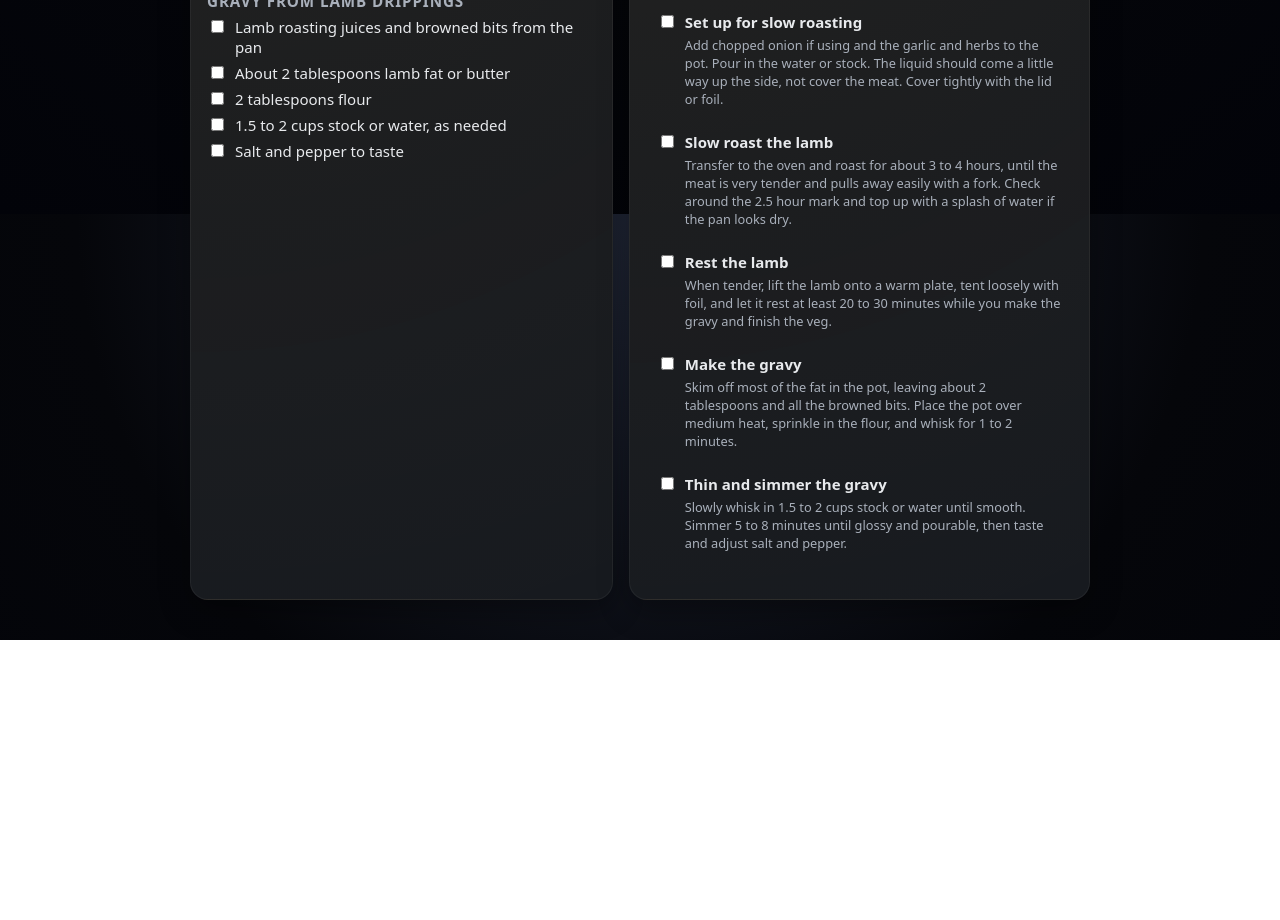
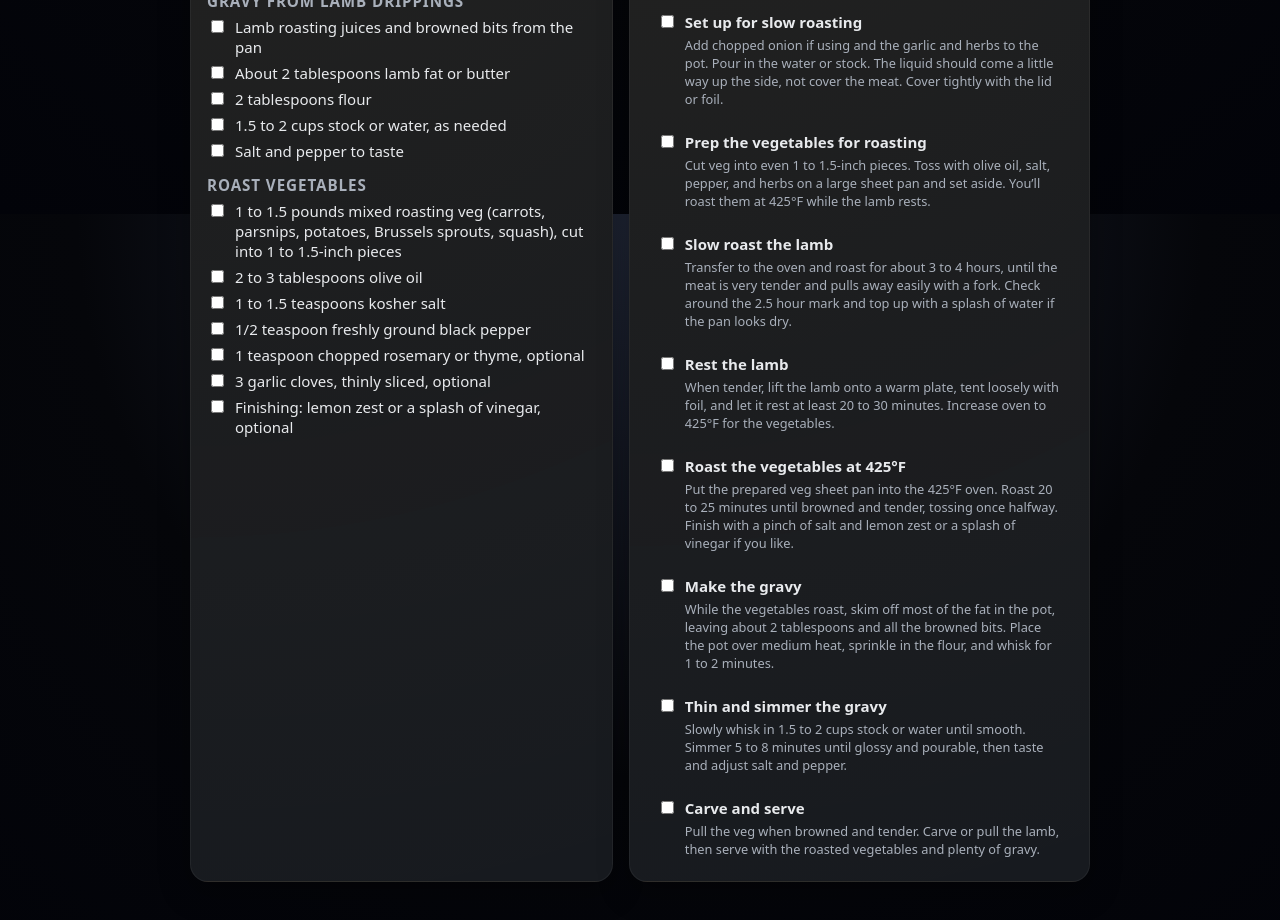
Before and after one commit to josephgleasure/Cookbook, a plain HTML site: page recipes/thanksgiving/index.html in a window 1280 px wide. Shown: the part 586-1506 px from the top of the page. Before the commit the page ends 1226 px from the top, so only its background shows below. Drawn offline with Linux system fonts and the light colour scheme.

Commit message:
Add Home button to all recipes and update instructions

```diff
--- a/recipes/thanksgiving/index.html
+++ b/recipes/thanksgiving/index.html
@@ -305,6 +305,7 @@
         </div>
       </div>
       <div class="actions">
+        <a href="/" class="btn" aria-label="Home">Home</a>
         <button id="cookBtn" class="btn-primary">Start Cook Mode</button>
         <button id="wakeBtn" class="btn" title="Prevent screen sleep on supported phones">
           Keep Screen Awake
@@ -383,6 +384,38 @@
             <div>Salt and pepper to taste</div>
           </li>
         </ul>
+
+        <h3>Roast Vegetables</h3>
+        <ul>
+          <li>
+            <input type="checkbox" />
+            <div>1 to 1.5 pounds mixed roasting veg (carrots, parsnips, potatoes, Brussels sprouts, squash), cut into 1 to 1.5-inch pieces</div>
+          </li>
+          <li>
+            <input type="checkbox" />
+            <div>2 to 3 tablespoons olive oil</div>
+          </li>
+          <li>
+            <input type="checkbox" />
+            <div>1 to 1.5 teaspoons kosher salt</div>
+          </li>
+          <li>
+            <input type="checkbox" />
+            <div>1/2 teaspoon freshly ground black pepper</div>
+          </li>
+          <li>
+            <input type="checkbox" />
+            <div>1 teaspoon chopped rosemary or thyme, optional</div>
+          </li>
+          <li>
+            <input type="checkbox" />
+            <div>3 garlic cloves, thinly sliced, optional</div>
+          </li>
+          <li>
+            <input type="checkbox" />
+            <div>Finishing: lemon zest or a splash of vinegar, optional</div>
+          </li>
+        </ul>
       </article>
 
       <article class="card steps">
@@ -447,6 +480,17 @@
           <li>
             <input type="checkbox" />
             <div>
+              <strong>Prep the vegetables for roasting</strong>
+              <small>
+                Cut veg into even 1 to 1.5-inch pieces. Toss with olive oil, salt, pepper, and herbs on a large sheet pan and set aside.
+                You’ll roast them at 425°F while the lamb rests.
+              </small>
+            </div>
+          </li>
+
+          <li>
+            <input type="checkbox" />
+            <div>
               <strong>Slow roast the lamb</strong>
               <small>
                 Transfer to the oven and roast for about 3 to 4 hours, until the meat is very
@@ -461,8 +505,19 @@
             <div>
               <strong>Rest the lamb</strong>
               <small>
-                When tender, lift the lamb onto a warm plate, tent loosely with foil, and let it
-                rest at least 20 to 30 minutes while you make the gravy and finish the veg.
+                When tender, lift the lamb onto a warm plate, tent loosely with foil, and let it rest at least 20 to 30 minutes.
+                Increase oven to 425°F for the vegetables.
+              </small>
+            </div>
+          </li>
+
+          <li>
+            <input type="checkbox" />
+            <div>
+              <strong>Roast the vegetables at 425°F</strong>
+              <small>
+                Put the prepared veg sheet pan into the 425°F oven. Roast 20 to 25 minutes until browned and tender, tossing once halfway.
+                Finish with a pinch of salt and lemon zest or a splash of vinegar if you like.
               </small>
             </div>
           </li>
@@ -472,9 +527,8 @@
             <div>
               <strong>Make the gravy</strong>
               <small>
-                Skim off most of the fat in the pot, leaving about 2 tablespoons and all the
-                browned bits. Place the pot over medium heat, sprinkle in the flour, and whisk for
-                1 to 2 minutes.
+                While the vegetables roast, skim off most of the fat in the pot, leaving about 2 tablespoons and all the
+                browned bits. Place the pot over medium heat, sprinkle in the flour, and whisk for 1 to 2 minutes.
               </small>
             </div>
           </li>
@@ -491,6 +545,13 @@
           </li>
 
           <li>
+            <input type="checkbox" />
+            <div>
+              <strong>Carve and serve</strong>
+              <small>
+                Pull the veg when browned and tender. Carve or pull the lamb, then serve with the roasted vegetables and plenty of gravy.
+              </small>
+            </div>
           </li>
         </ol>
       </article>
```
Also changed, not shown: recipes/ragu/index.html (+1 -1 lines), recipes/robuchon-puree/index.html (+1 -1 lines), recipes/thanksgiving/New Text Document.txt (deleted), 1 other file.
